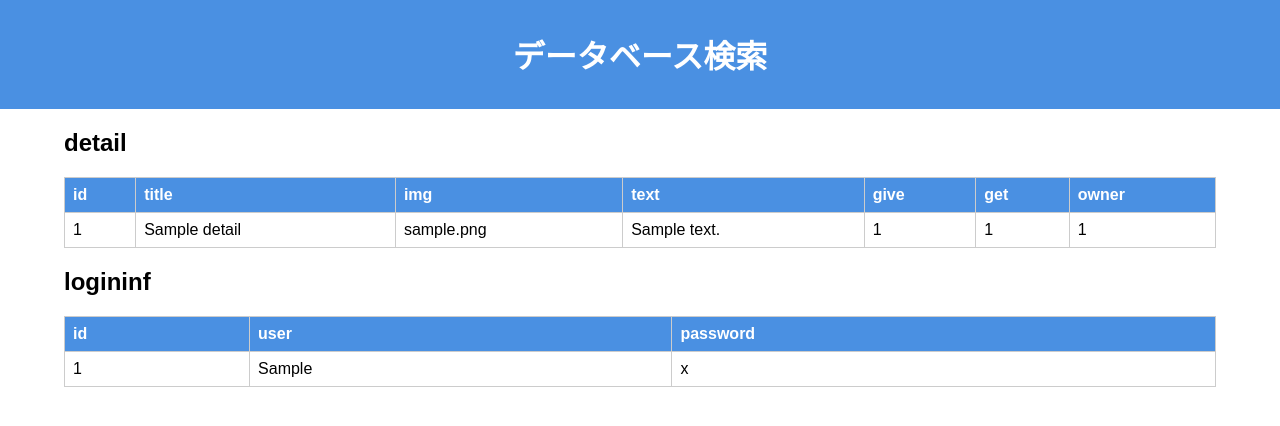
After one commit to yabukilab/ogasawara-d, a PHP site: page /search_all.php in a window 1280 px wide. The commit adds this page. Shown: the top 426 px of the page. Run offline with PHP 8.4, Linux system fonts and the light colour scheme; tables that the repository leaves empty hold one stand-in row (values such as "Sample post").

Commit message:
db内容表示

```diff
--- a/htdocs/db.php
+++ b/htdocs/db.php
@@ -25,4 +25,3 @@ try {
 } catch (PDOException $e) {
   echo "Can't connect to the database: " . h($e->getMessage());
 }
-?>
--- /dev/null
+++ b/htdocs/search_all.php
@@ -0,0 +1,97 @@
+<?php
+require 'db.php';
+
+try {
+    // データベース内のすべてのテーブルを取得
+    $stmt = $db->query("SHOW TABLES");
+    $tables = $stmt->fetchAll(PDO::FETCH_COLUMN);
+
+    $database_contents = [];
+    foreach ($tables as $table) {
+        // テーブル内のすべてのカラムを取得
+        $stmt = $db->query("SHOW COLUMNS FROM $table");
+        $columns = $stmt->fetchAll(PDO::FETCH_COLUMN);
+
+        // テーブルの内容を取得
+        $stmt = $db->query("SELECT * FROM $table");
+        $rows = $stmt->fetchAll(PDO::FETCH_ASSOC);
+
+        $database_contents[$table] = [
+            'columns' => $columns,
+            'rows' => $rows
+        ];
+    }
+} catch (PDOException $e) {
+    echo "データベースエラー: " . htmlspecialchars($e->getMessage());
+    exit();
+}
+?>
+
+<!DOCTYPE html>
+<html lang="ja">
+<head>
+    <meta charset="UTF-8">
+    <meta name="viewport" content="width=device-width, initial-scale=1.0">
+    <title>データベース検索 - ONlinebrary</title>
+    <style>
+        body {
+            font-family: Arial, sans-serif;
+            background-color: #FFFFFF;
+            margin: 0;
+            padding: 0;
+        }
+        .header {
+            background-color: #4A90E2;
+            color: white;
+            padding: 10px 0;
+            text-align: center;
+        }
+        .container {
+            width: 90%;
+            margin: 20px auto;
+        }
+        table {
+            width: 100%;
+            border-collapse: collapse;
+            margin-bottom: 20px;
+        }
+        th, td {
+            border: 1px solid #ccc;
+            padding: 8px;
+            text-align: left;
+        }
+        th {
+            background-color: #4A90E2;
+            color: white;
+        }
+    </style>
+</head>
+<body>
+    <div class="header">
+        <h1>データベース検索</h1>
+    </div>
+    <div class="container">
+        <?php foreach ($database_contents as $table => $data): ?>
+            <h2><?php echo htmlspecialchars($table); ?></h2>
+            <table>
+                <thead>
+                    <tr>
+                        <?php foreach ($data['columns'] as $column): ?>
+                            <th><?php echo htmlspecialchars($column); ?></th>
+                        <?php endforeach; ?>
+                    </tr>
+                </thead>
+                <tbody>
+                    <?php foreach ($data['rows'] as $row): ?>
+                        <tr>
+                            <?php foreach ($data['columns'] as $column): ?>
+                                <td><?php echo htmlspecialchars($row[$column]); ?></td>
+                            <?php endforeach; ?>
+                        </tr>
+                    <?php endforeach; ?>
+                </tbody>
+            </table>
+        <?php endforeach; ?>
+    </div>
+</body>
+</html>
```
Also changed, not shown: htdocs/index.php (+7 -10 lines).
